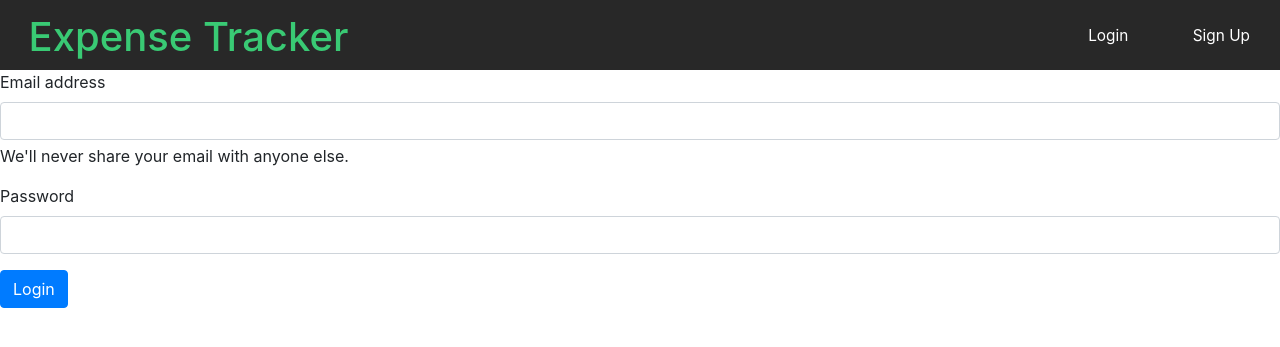
After one commit to Adarsh08X/expense-tracker, a Django app: page /user/login/ in a window 1280 px wide. The commit adds this page. Shown: the top 347 px of the page. Run offline with Django 3.2, Linux system fonts and the light colour scheme.

Commit message:
Enabled login and register

```diff
--- a/expense/settings.py
+++ b/expense/settings.py
@@ -37,7 +37,8 @@ INSTALLED_APPS = [
     'django.contrib.sessions',
     'django.contrib.messages',
     'django.contrib.staticfiles',
-    'home'
+    'home',
+    'users'
 ]
 
 MIDDLEWARE = [
--- a/expense/urls.py
+++ b/expense/urls.py
@@ -22,6 +22,8 @@ from django.contrib.staticfiles.urls import staticfiles_urlpatterns
 urlpatterns = [
     path('', include('home.urls')),
     path('admin/', admin.site.urls),
+    # path('user/',include('django.contrib.auth.urls')),
+    path('user/',include('users.urls')),
 ]
 
 if settings.DEBUG:
--- a/templates/home/base.html
+++ b/templates/home/base.html
@@ -5,9 +5,9 @@
     <meta charset="UTF-8" />
     <meta name="viewport" content="width=device-width, initial-scale=1.0" />
     <meta http-equiv="X-UA-Compatible" content="ie=edge" />
-    <title>Django Expense Tracker</title>
+    {% block head %}{% endblock %}
     <link rel="stylesheet" type="text/css" href="{% static 'home/nav.css' %}">
-    {% block head %}{% endblock %}
+
   </head>
 
   <body>
@@ -15,12 +15,27 @@
       <h1 class="nav-bar">Expense Tracker</h1>
       <nav class="nav-bar">
         <ul class="nav-bar">
-          <li class="nav-bar"><a href="{% url 'home' %}">Dashboard</a></li>
-          <li class="nav-bar"><a href="{% url 'bills' %}">Monthly Bills</a></li>
-          <li class="nav-bar"><a href="{% url 'past_expenditure' %}">Past Expenditure</a></li>
+          {% if user.is_authenticated %}
+                <li class="nav-bar"><a href="{% url 'home' %}">Dashboard</a></li>
+                <li class="nav-bar"><a href="{% url 'bills' %}">Monthly Bills</a></li>
+                <li class="nav-bar"><a href="{% url 'past_expenditure' %}">Past Expenditure</a></li>
+                <li class="nav-bar"><a href="{% url 'logout' %}">Logout</a></li>
+          {% else %}
+                <li class="nav-bar"><a href="{% url 'login' %}">Login</a></li>
+                <li class="nav-bar"><a href="{% url 'register' %}">Sign Up</a></li>
+          {% endif %}
         </ul>
       </nav>
     </header>
+    <!-- {% if messages %}
+      {% for message in messages%}
+      <div class="alert alert-danger alert-dismissible fade show" role="alert">
+        <strong>Error!</strong> {{message}}
+        <button type="button" class="btn-close" data-bs-dismiss="alert" aria-label="Close"></button>
+      </div>
+      {% endfor %}
+    {% endif %} -->
+
     {% block body %}
 
 
--- a/templates/home/bills.html
+++ b/templates/home/bills.html
@@ -1,6 +1,7 @@
 {% extends "home/base.html" %}
 {% load static %}
 {% block head %}
+      <title>Bills</title>
       <link rel="stylesheet" type="text/css" href="{% static 'home/main.css' %}">
 {% endblock %}
 
--- a/templates/home/home.html
+++ b/templates/home/home.html
@@ -1,6 +1,7 @@
 {% extends "home/base.html" %}
 {% load static %}
 {% block head %}
+      <title>Home</title>
       <link rel="stylesheet" type="text/css" href="{% static 'home/main.css' %}">
 {% endblock %}
 
--- a/templates/home/pastExpenditure.html
+++ b/templates/home/pastExpenditure.html
@@ -1,6 +1,7 @@
 {% extends "home/base.html" %}
 {% load static %}
 {% block head %}
+      <title>Expenditure</title>
       <link rel="stylesheet" type="text/css" href="{% static 'home/main.css' %}">
 {% endblock %}
 
--- /dev/null
+++ b/templates/users/login.html
@@ -0,0 +1,24 @@
+{% extends "home/base.html" %}
+{% load static %}
+{% block head %}
+      <title>Login</title>
+      <link rel="stylesheet" href="https://cdn.jsdelivr.net/npm/bootstrap@4.5.3/dist/css/bootstrap.min.css" integrity="sha384-TX8t27EcRE3e/ihU7zmQxVncDAy5uIKz4rEkgIXeMed4M0jlfIDPvg6uqKI2xXr2" crossorigin="anonymous">
+{% endblock %}
+
+{% block body %}
+
+  <form id="form" method="POST">
+    {% csrf_token %}
+        <div class="mb-3">
+          <label for="exampleInputEmail1" class="form-label">Email address</label>
+          <input type="email" class="form-control" name="email" aria-describedby="emailHelp">
+          <div id="emailHelp" class="form-text">We'll never share your email with anyone else.</div>
+        </div>
+        <div class="mb-3">
+          <label for="exampleInputPassword1" class="form-label">Password</label>
+          <input type="password" class="form-control" name="password">
+        </div>
+    <button class="btn btn-primary" type="submit">Login</button>
+  </form>
+
+{% endblock %}
```
Also changed, not shown: home/views.py (+8 -0 lines), templates/users/register.html (added, +22 -0 lines), db.sqlite3.
